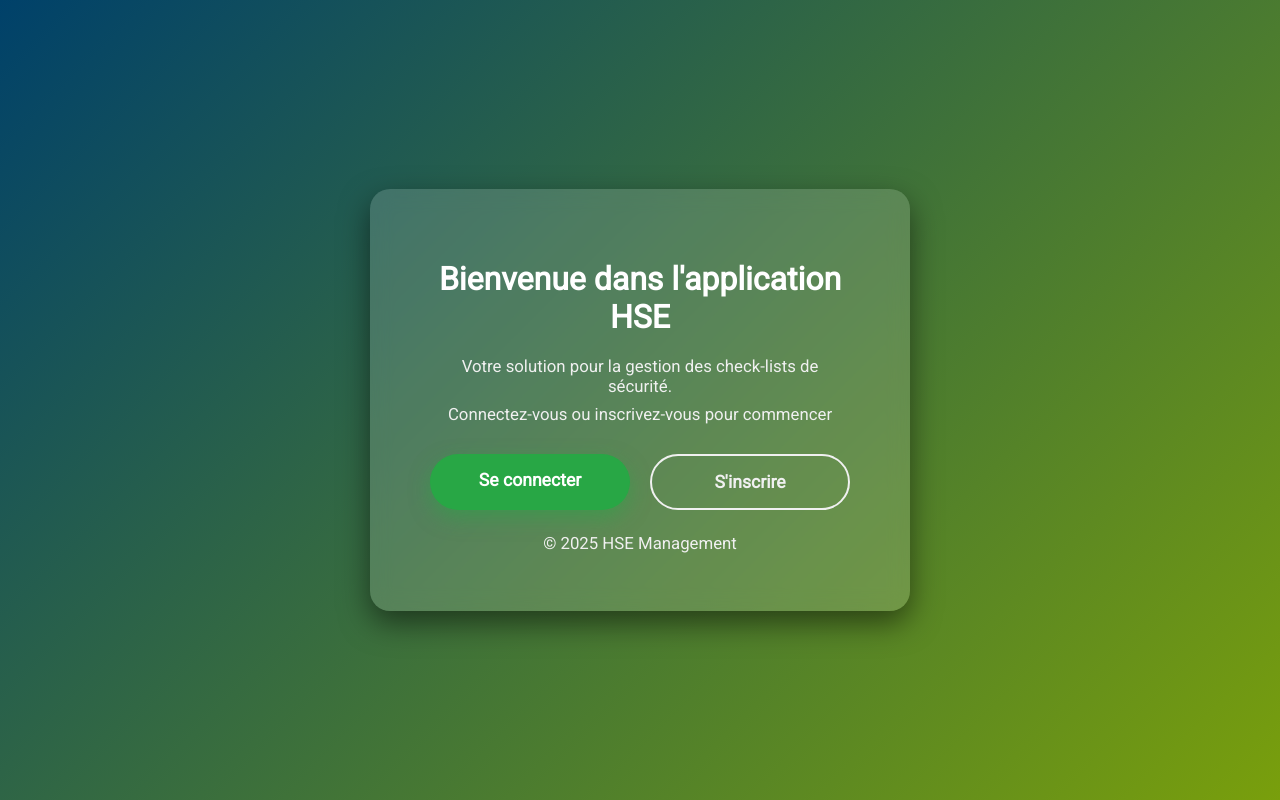
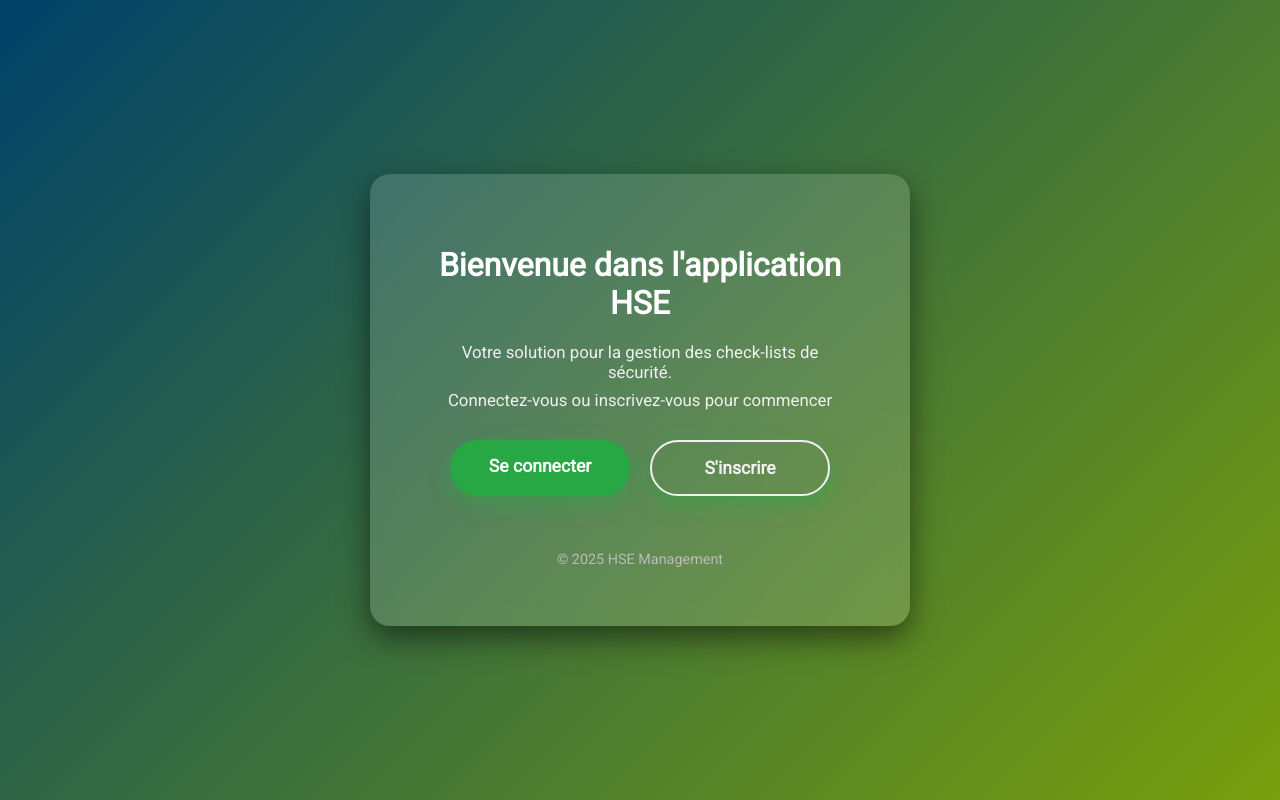
Before and after one commit to Mohamed-Taha85/MY-PROJECT, a Flask app: page / in a window 1280 px wide. Run offline with Flask 3, Linux system fonts and the light colour scheme.

Commit message:
Fix button sizing and layout consistency across pages

```diff
--- a/static/style.css
+++ b/static/style.css
@@ -37,7 +37,6 @@ body {
     text-align: center;
 }
 
-/* === AUTH BUTTONS - MAIN MENU BUTTONS STYLE === */
 .auth-buttons {
     display: flex;
     gap: 20px;
@@ -46,20 +45,12 @@ body {
     flex-wrap: wrap;
 }
 
-.auth-buttons .btn-auth,
-.auth-buttons .btn-secondary-auth {
-    width: 200px;         /* fixed width for uniform size */
-    min-width: 200px;
-    box-sizing: border-box;
-    text-align: center;
-}
-
-/* BUTTONS GENERAL */
-.btn-auth, .btn {
+/* Uniform button size for all button types */
+.btn, .btn-auth, .btn-secondary, .btn-secondary-auth {
     background-color: #28a745;
     color: #fff;
     font-weight: 700;
-    padding: 16px 40px;
+    padding: 16px 0; /* vertical padding only, horizontal handled by fixed width */
     border-radius: 40px;
     text-decoration: none;
     font-size: 1.1em;
@@ -68,31 +59,24 @@ body {
     display: inline-block;
     cursor: pointer;
     border: none;
-    min-width: 150px;
+    width: 180px;  /* fixed width for all buttons */
+    text-align: center;
+    box-sizing: border-box;
     margin-bottom: 15px; /* spacing between buttons */
-    text-align: center;
+}
+
+/* Specific background and border for secondary buttons */
+.btn-secondary, .btn-secondary-auth {
+    background-color: transparent;
+    color: #f0f0f0;
+    border: 2px solid #f0f0f0;
+    padding: 16px 0; /* match vertical padding */
 }
 
 .btn-auth:hover, .btn:hover {
     background-color: #218838;
     box-shadow: 0 12px 30px rgba(33, 136, 56, 0.8);
     transform: translateY(-2px);
-}
-
-.btn-secondary-auth, .btn-secondary {
-    background-color: transparent;
-    color: #f0f0f0;
-    font-weight: 700;
-    padding: 16px 40px;
-    border-radius: 40px;
-    text-decoration: none;
-    font-size: 1.1em;
-    border: 2px solid #f0f0f0;
-    transition: all 0.3s ease;
-    display: inline-block;
-    cursor: pointer;
-    margin-bottom: 15px; /* spacing */
-    text-align: center;
 }
 
 .btn-secondary-auth:hover, .btn-secondary:hover {
@@ -102,16 +86,21 @@ body {
     transform: translateY(-2px);
 }
 
-/* Responsive Buttons */
+.divider p {
+    font-size: 0.9em;
+    color: #bbb;
+    margin-top: 40px;
+}
+
 @media (max-width: 600px) {
     .auth-buttons {
         flex-direction: column;
         align-items: center;
     }
 
-    .auth-buttons .btn-auth,
-    .auth-buttons .btn-secondary-auth {
-        width: 200px; /* fixed width on small screens */
+    /* On small screens, buttons get wider */
+    .btn, .btn-auth, .btn-secondary, .btn-secondary-auth {
+        width: 200px;
     }
 }
 
@@ -175,16 +164,13 @@ body {
     background-color: rgba(255, 255, 255, 0.15);
     padding: 40px 50px;
     border-radius: 20px;
-    max-width: 800px; /* wider container for tables */
+    max-width: 800px;
     width: 90%;
     text-align: center;
     box-shadow: 0 12px 30px rgba(0, 0, 0, 0.5);
     backdrop-filter: blur(10px);
     margin-left: auto;
     margin-right: auto;
-    display: flex;
-    flex-direction: column;
-    align-items: center; /* center all content horizontally */
 }
 
 .dashboard-container h1 {
@@ -197,13 +183,12 @@ body {
 
 .dashboard-container table,
 .styled-table {
-    width: 100%; /* full width inside container */
+    width: 100%;
     border-collapse: separate;
     border-spacing: 0;
+    margin: 0 auto;
     box-shadow: 0 2px 8px rgba(0,0,0,0.1);
     margin-bottom: 20px;
-    margin-left: auto;
-    margin-right: auto;
 }
 
 .dashboard-container thead th,
@@ -235,7 +220,7 @@ body {
 }
 
 .dashboard-container .btn {
-    margin-top: 15px; /* better spacing */
+    margin-top: 15px;
     display: block;
     width: max-content;
     margin-left: auto;
@@ -360,9 +345,12 @@ body {
 }
 
 /* Consistent button spacing across the app */
-.btn,
-.btn-auth,
-.btn-secondary,
-.btn-secondary-auth {
+.btn, .btn-auth, .btn-secondary, .btn-secondary-auth {
   margin-bottom: 15px;
 }
+
+.auth-buttons {
+  gap: 20px;
+  flex-wrap: wrap;
+  justify-content: center;
+}
```
